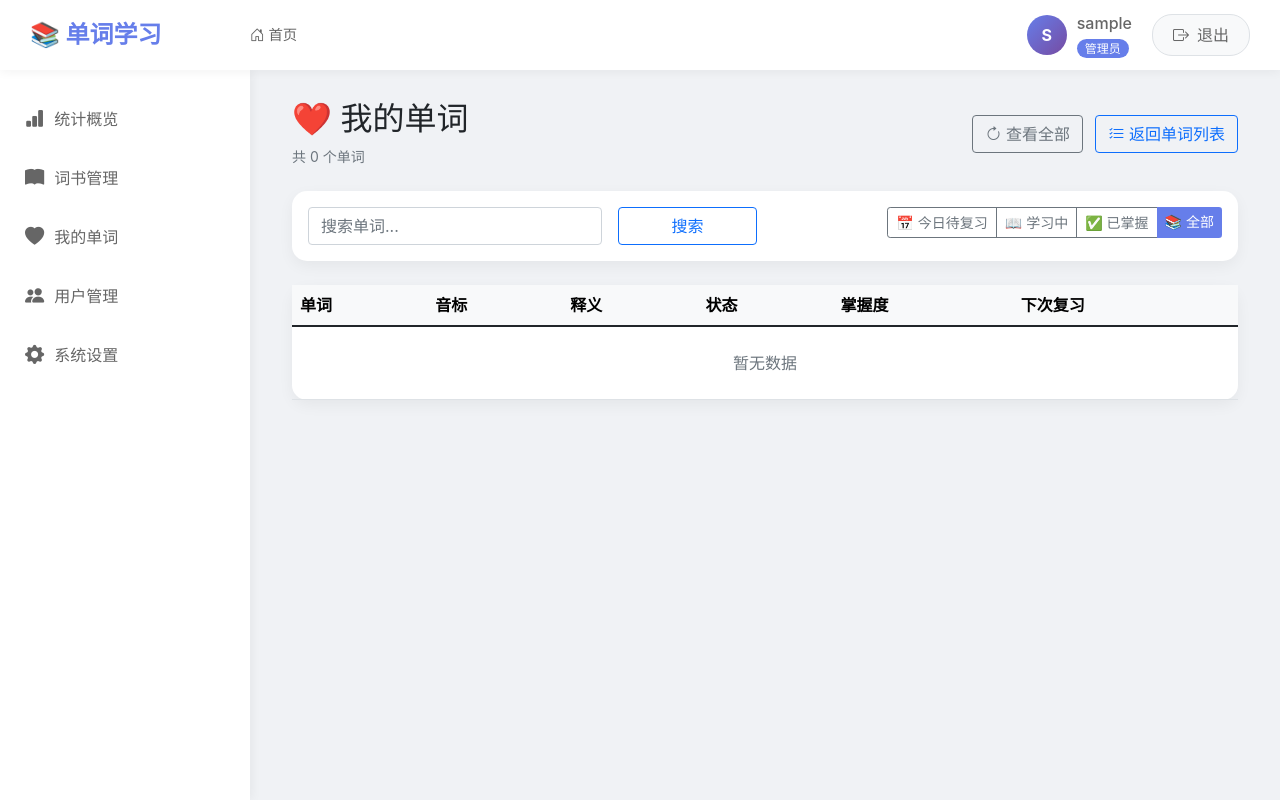
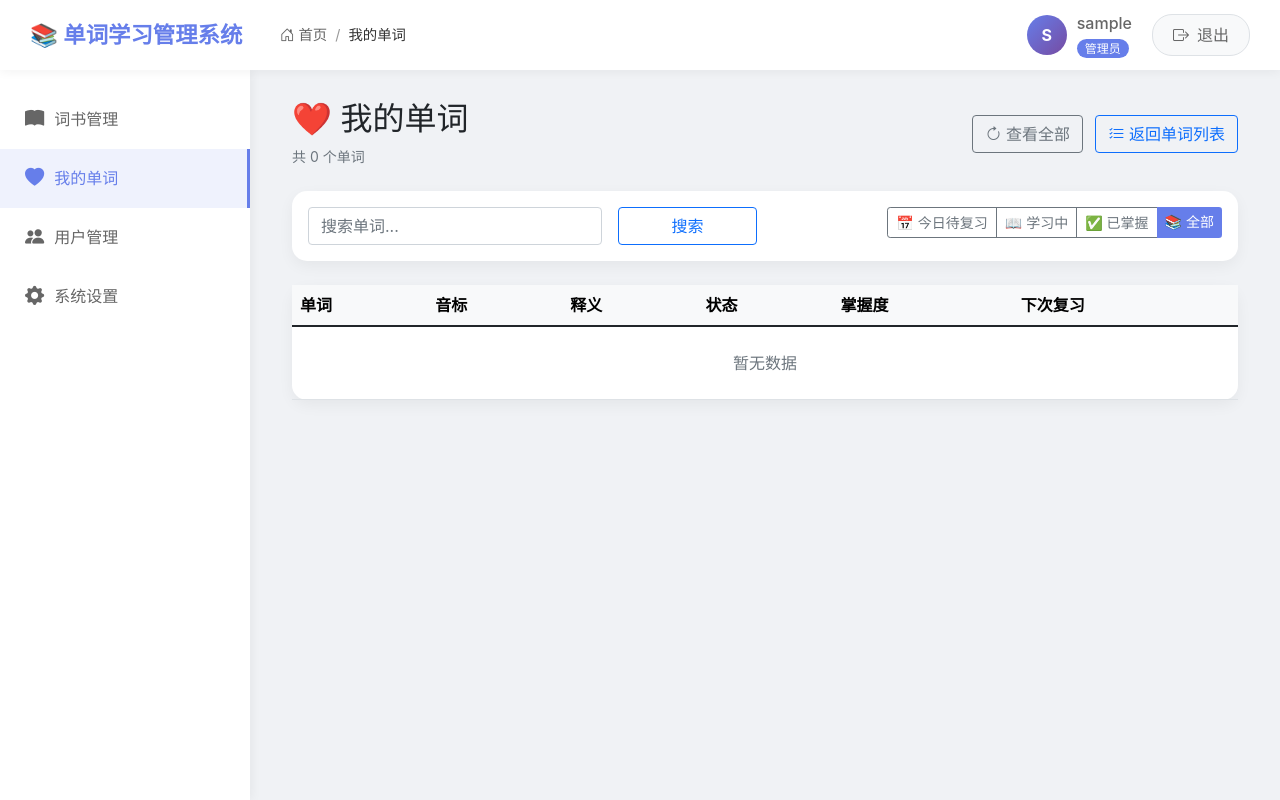
Before and after one commit to jianxiaofei/word, a Flask app: page /words/my in a window 1280 px wide. Run offline with Flask 3, Linux system fonts and the light colour scheme; the visitor is signed in with stand-in values (Sample User, id 1); data that the repository does not hold is empty.

Commit message:
🎨 style(src): 优化模板样式和导航逻辑
- 调整导航栏样式，优化显示效果
- 增加面包屑导航块，提升页面层级感
- 修复导航链接匹配逻辑，支持路径前缀匹配
- 添加用户管理表单验证，增强用户体验
- 隐藏统计页面的面包屑导航，保持页面简洁

```diff
--- a/src/web/templates/books.html
+++ b/src/web/templates/books.html
@@ -1,6 +1,10 @@
 {% extends "layout.html" %}
 
 {% block title %}词书管理 - 单词学习系统{% endblock %}
+
+{% block breadcrumb %}
+<li class="breadcrumb-item active" aria-current="page">词书管理</li>
+{% endblock %}
 
 {% block content %}
 <div class="container-fluid">
--- a/src/web/templates/layout.html
+++ b/src/web/templates/layout.html
@@ -35,8 +35,8 @@
             padding: 0 30px;
         }
         .top-navbar .logo {
-            width: 220px;
-            font-size: 1.5rem;
+            min-width: 220px;
+            font-size: 1.4rem;
             font-weight: bold;
             color: var(--primary-color);
             display: flex;
@@ -49,6 +49,7 @@
             display: flex;
             align-items: center;
             min-width: 0;
+            margin-left: 30px;
         }
         .top-navbar .breadcrumb {
             margin-bottom: 0;
@@ -187,7 +188,7 @@
     <!-- 顶部导航栏 -->
     <div class="top-navbar">
         <div class="logo">
-            📚 单词学习
+            📚 单词学习管理系统
         </div>
         <div class="breadcrumb-container">
             {% if not hide_breadcrumb %}
@@ -223,24 +224,21 @@
     <!-- 侧边栏 -->
     <div class="sidebar">
         <nav class="nav flex-column">
-            <a class="nav-link {% if request.path == '/' %}active{% endif %}" href="{{ url_for('index') }}">
-                <i class="bi bi-bar-chart-fill"></i> 统计概览
-            </a>
             {% if session.get('is_admin') %}
-                <a class="nav-link {% if request.path == '/books' %}active{% endif %}" href="{{ url_for('books.book_list') }}">
+                <a class="nav-link {% if request.path.startswith('/books') %}active{% endif %}" href="{{ url_for('books.book_list') }}">
                     <i class="bi bi-book-fill"></i> 词书管理
                 </a>
             {% endif %}
             {% if session.get('user_id') %}
-                <a class="nav-link {% if request.path == '/my-words' %}active{% endif %}" href="{{ url_for('words.my_words') }}">
+                <a class="nav-link {% if request.path.startswith('/words/my') %}active{% endif %}" href="{{ url_for('words.my_words') }}">
                     <i class="bi bi-heart-fill"></i> 我的单词
                 </a>
             {% endif %}
             {% if session.get('is_admin') %}
-                <a class="nav-link {% if request.path == '/users' %}active{% endif %}" href="{{ url_for('users.user_list') }}">
+                <a class="nav-link {% if request.path.startswith('/users') or request.path.startswith('/login-history') or request.path.startswith('/activity-logs') %}active{% endif %}" href="{{ url_for('users.user_list') }}">
                     <i class="bi bi-people-fill"></i> 用户管理
                 </a>
-                <a class="nav-link {% if request.path == '/settings' %}active{% endif %}" href="{{ url_for('settings.settings_page') }}">
+                <a class="nav-link {% if request.path.startswith('/settings') %}active{% endif %}" href="{{ url_for('settings.settings_page') }}">
                     <i class="bi bi-gear-fill"></i> 系统设置
                 </a>
             {% endif %}
--- a/src/web/templates/my_words.html
+++ b/src/web/templates/my_words.html
@@ -1,6 +1,10 @@
 {% extends "layout.html" %}
 
 {% block title %}我的单词 - 单词学习系统{% endblock %}
+
+{% block breadcrumb %}
+<li class="breadcrumb-item active" aria-current="page">我的单词</li>
+{% endblock %}
 
 {% block content %}
 <div class="container-fluid">
@@ -23,9 +27,11 @@
             <a class="btn btn-outline-secondary me-2" href="{{ url_for('words.my_words') }}">
                 <i class="bi bi-arrow-clockwise"></i> 查看全部
             </a>
+            {% if session.get('is_admin') %}
             <a class="btn btn-outline-primary" href="{{ url_for('words.word_list') }}">
                 <i class="bi bi-list-check"></i> 返回单词列表
             </a>
+            {% endif %}
         </div>
     </div>
 
--- a/src/web/templates/settings.html
+++ b/src/web/templates/settings.html
@@ -1,6 +1,10 @@
 {% extends "layout.html" %}
 
 {% block title %}系统设置 - 单词学习系统{% endblock %}
+
+{% block breadcrumb %}
+<li class="breadcrumb-item active" aria-current="page">系统设置</li>
+{% endblock %}
 
 {% block content %}
 <div class="container-fluid">
--- a/src/web/templates/statistics.html
+++ b/src/web/templates/statistics.html
@@ -1,6 +1,8 @@
 {% extends "layout.html" %}
 
 {% block title %}统计概览 - 单词学习系统{% endblock %}
+
+{% set hide_breadcrumb = true %}
 
 {% block content %}
 <div class="container-fluid">
```
Also changed, not shown: src/web/templates/users.html (+34 -3 lines).
